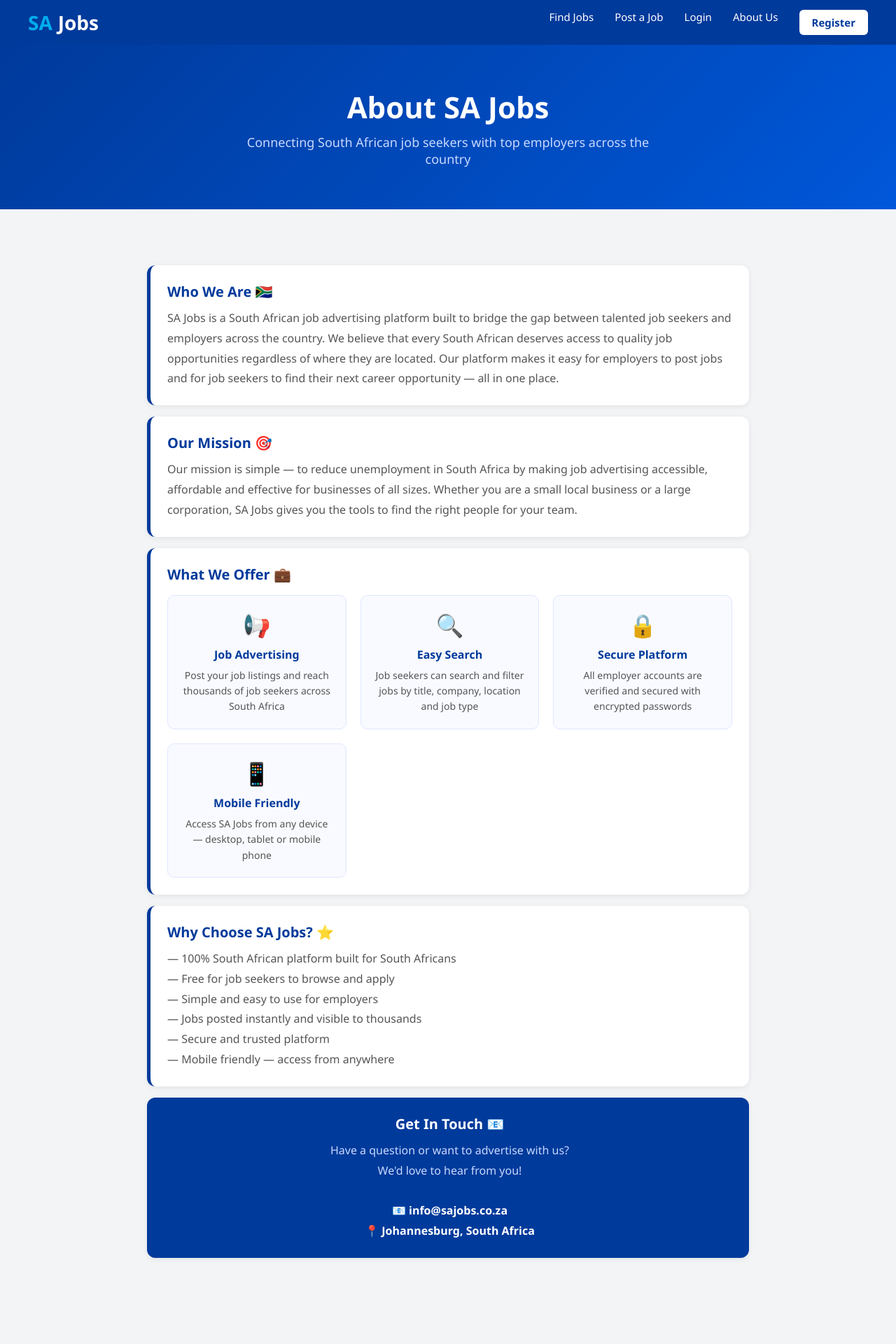
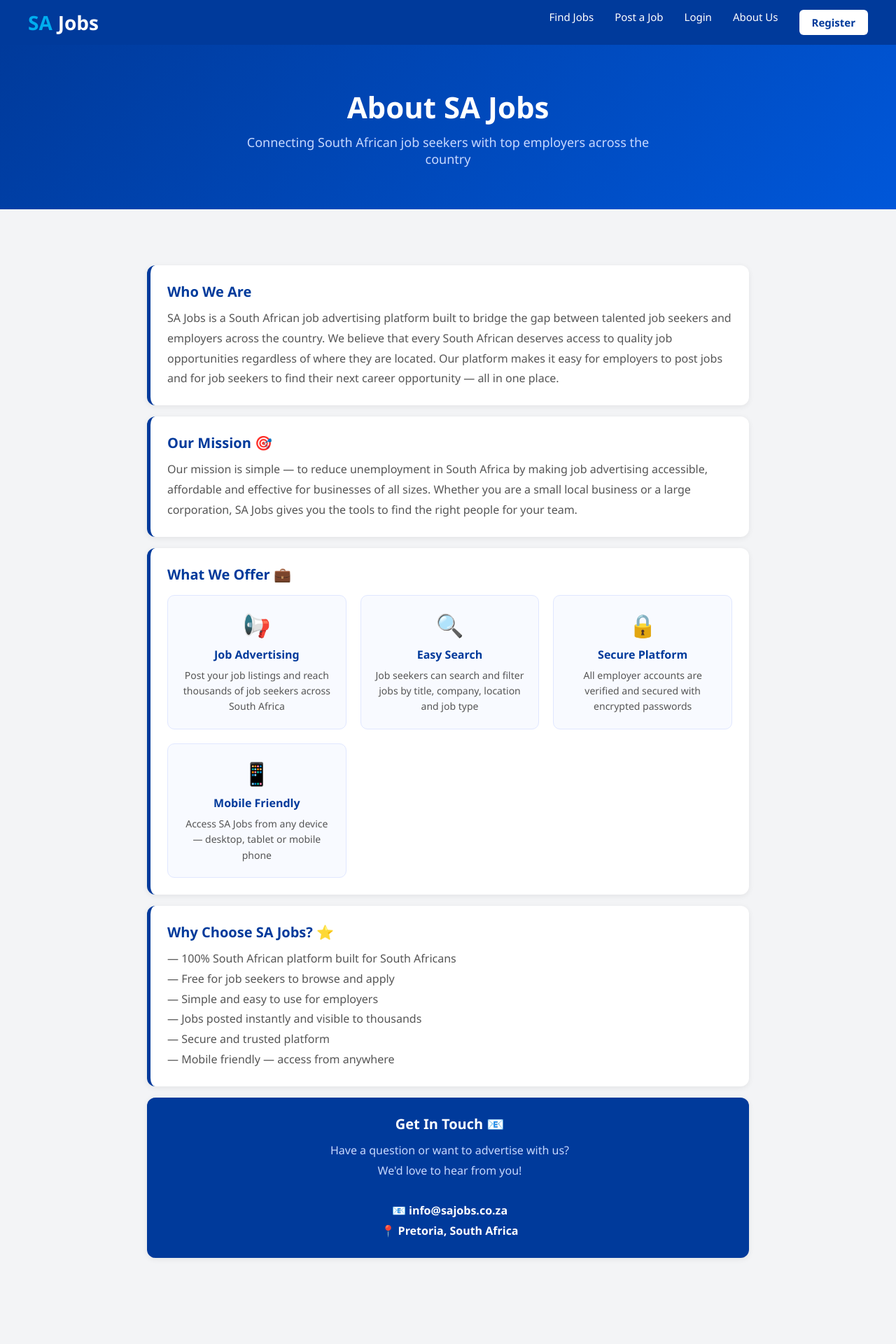
Before and after one commit to MrJobsSa/sajobs-frontend, a React (Create React App) app: page /about in a window 1280 px wide. Shown: the top 1920 px of the page at 70% size. Built offline with nearby package versions, Linux system fonts and the light colour scheme.

Commit message:
Updated About Us page

```diff
--- a/src/pages/AboutUs.jsx
+++ b/src/pages/AboutUs.jsx
@@ -20,7 +20,7 @@ function AboutUs() {
 
         {/* WHO WE ARE */}
         <div className="card">
-          <h2 style={{ marginBottom: "10px" }}>Who We Are 🇿🇦</h2>
+          <h2 style={{ marginBottom: "10px" }}>Who We Are</h2>
           <p style={{ color: "#555", lineHeight: "1.8" }}>
             SA Jobs is a South African job advertising platform built to bridge the gap between
             talented job seekers and employers across the country. We believe that every South African
@@ -87,7 +87,7 @@ function AboutUs() {
             We'd love to hear from you!
             <br /><br />
             <strong style={{ color: "white" }}>📧 info@sajobs.co.za</strong><br />
-            <strong style={{ color: "white" }}>📍 Johannesburg, South Africa</strong>
+            <strong style={{ color: "white" }}>📍 Pretoria, South Africa</strong>
           </p>
         </div>
 
```
